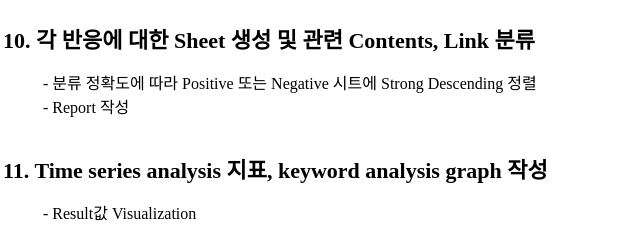
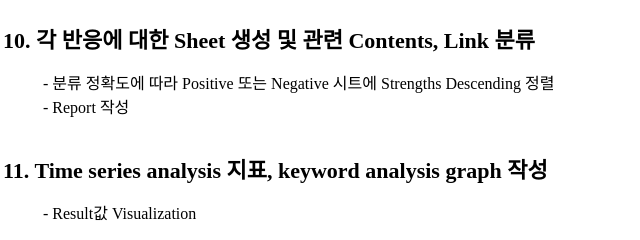
Before and after one commit to woodnlowkey/robocorp_sample, a plain HTML site: page index.html in a window 1280 px wide. Shown: the part 1368-1608 px from the top of the page, 494-1134 px from the left. Drawn offline with Linux system fonts and the light colour scheme; a script that the page names is missing.

Commit message:
Update index.html

```diff
--- a/index.html
+++ b/index.html
@@ -5,7 +5,7 @@
     <meta http-equiv="X-UA-Compatible" content="IE=edge">
     <meta name="viewport" content="width=device-width, initial-scale=1.0">
     <link rel="stylesheet" href="style.css">
-    <title></title>
+    <title>Sample Process Definition</title>
 </head>
 <body>
     <div id="container">
@@ -77,7 +77,7 @@
                 <br>
                 <span>10. 각 반응에 대한 Sheet 생성 및 관련 Contents, Link 분류</span><br>
                 <blockquote>
-                    - 분류 정확도에 따라 Positive 또는 Negative 시트에 Strong Descending 정렬<br>
+                    - 분류 정확도에 따라 Positive 또는 Negative 시트에 Strengths Descending 정렬<br>
                     - Report 작성
                 </blockquote>
                 <br>
```
